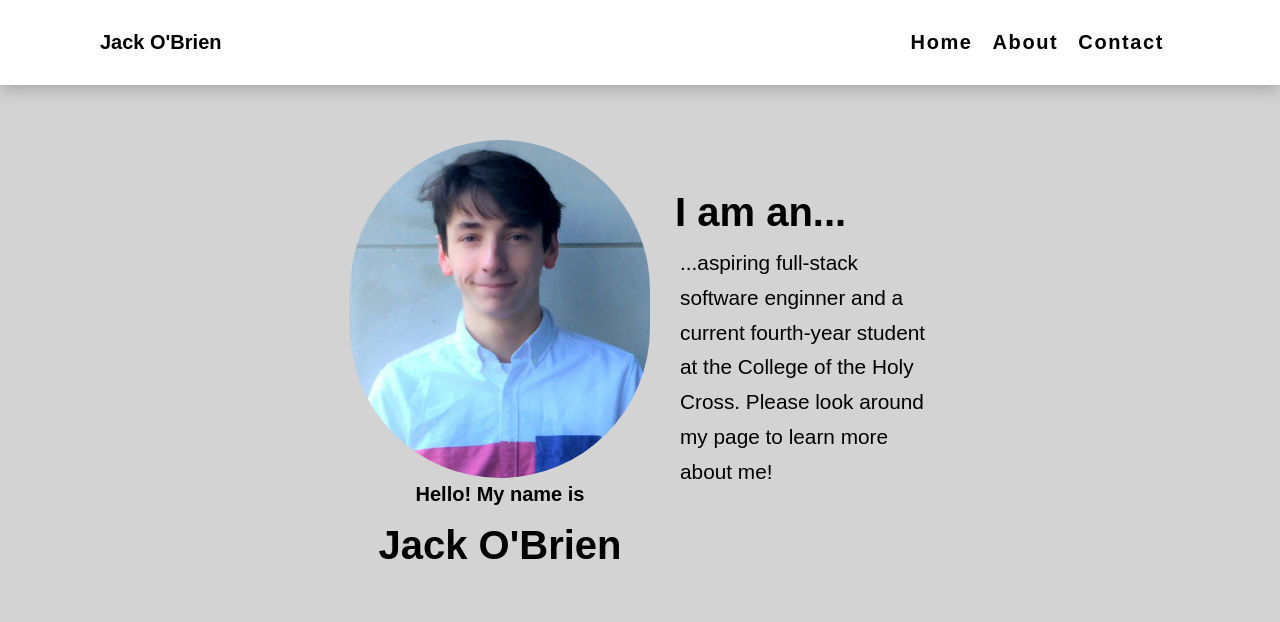
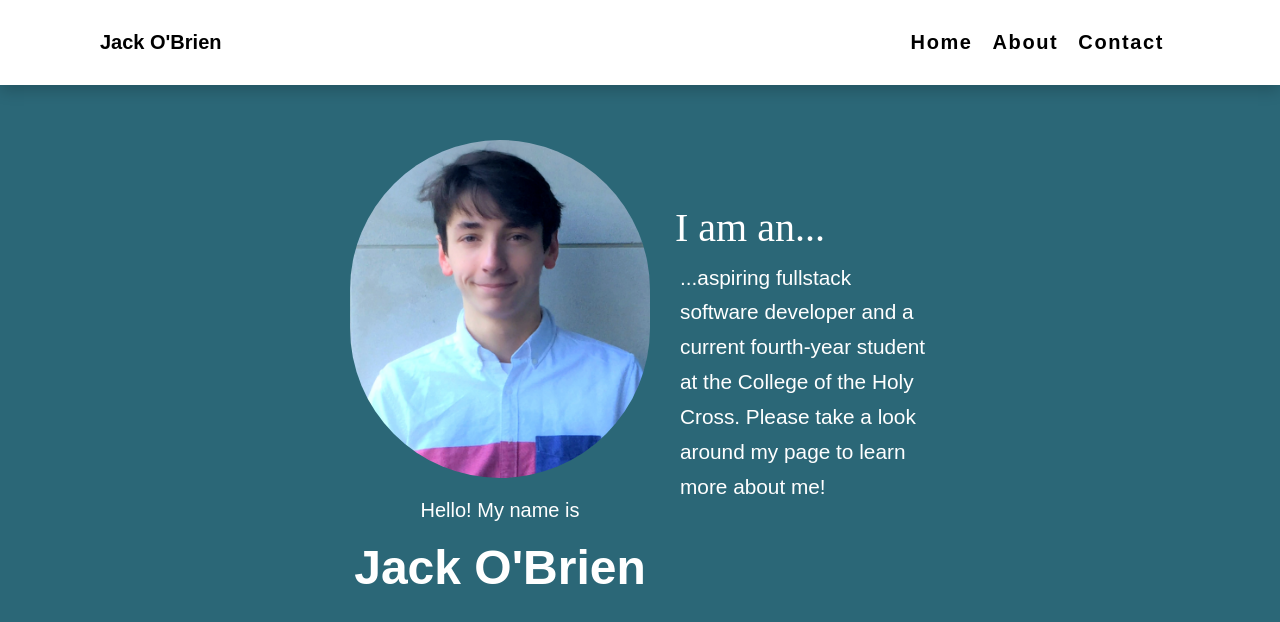
Before and after one commit to JackOBrien21/developer-website, a React (Create React App) app: page / in a window 1280 px wide. Shown: the top 622 px of the page. Built offline with nearby package versions, Linux system fonts and the light colour scheme.

Commit message:
added coloring

```diff
--- a/src/pages/About.js
+++ b/src/pages/About.js
@@ -10,7 +10,7 @@ export default function About() {
             <div className="about--left">
                 <div className="about--top--left">
                     <h3>About me</h3>
-                    <p className="about--text">My name is Jack O'Brien and I am a senior at the <a className="about--college" href="https://www.holycross.edu/">College of the Holy Cross</a> and an aspiring software-developer. I major in both Mathematics and Computer Science with a love for learning new things. I have a strong command over algorithmic concepts and data structures with languages such as Python and Java as well as a newfound passion for frontend development with HTML, CSS, JavaScript, and ReactJS. Not only do I like learning new concepts, I also love teaching others the skills that I know. Consequently, I became a Teaching Assistant/Grader for the Computer Science department at my college. I TA for both the intro CS class, Techniques of Programming which is taught in Java, and Data Structures which is taught in C++.</p>
+                    <p className="about--text">My name is Jack O'Brien and I am a senior at the <a className="about--college" href="https://www.holycross.edu/">College of the Holy Cross</a> and an aspiring fullstack software-developer. I major in both Mathematics and Computer Science with a love for learning new things. I have a strong command over algorithmic concepts and data structures with languages such as Python and Java as well as a newfound passion for frontend development with HTML, CSS, JavaScript, and ReactJS. Not only do I like learning new concepts, I also love teaching others the skills that I know. Consequently, I became a Teaching Assistant/Grader for the Computer Science department at my college. I TA for both the intro CS class, Techniques of Programming which is taught in Java, and Data Structures which is taught in C++.</p>
                         {/* passage about myself, TAing */}
                 </div>
 
--- a/src/pages/Contact.js
+++ b/src/pages/Contact.js
@@ -6,13 +6,12 @@ export default function Contact() {
         <div className="contact--container">
             <div className="contact--subheader">
                 <h1 className="contact--header">
-                    Contact me
+                    Say Hello!
                 </h1>
                 <div>
                     Email: <a href="mailto:jaobri23@g.holycross.edu" className="email--link">jaobri23@g.holycross.edu</a>
                 </div>
             </div>
-
             <div className="social--link--icons">
                 <h2 className="social--links--header">Social Links</h2>
                 <div className="list--social--icons">
--- a/src/pages/Home.js
+++ b/src/pages/Home.js
@@ -6,17 +6,20 @@ export default function Home() {
         <div className="home--container">
             <div className="home--picture--name">
                 <img className="profile-pic" src={myPic} alt="profilepic"/>
-                <div className="hello">Hello! My name is</div>
-                <div className="name">
-                    Jack O'Brien
+                <div className="text--under--profilepic">
+                    <div className="hello">Hello! My name is</div>
+                    <div className="name">
+                        Jack O'Brien
+                    </div>
                 </div>
+
             </div>
             <div className="home--intro">
                 <div className="home--intro--top">
                     I am an...
                 </div>
                 <div className="home--intro--text">
-                    ...aspiring full-stack software enginner and a current fourth-year student at the College of the Holy Cross. Please look around my page to learn more about me!
+                    ...aspiring fullstack software developer and a current fourth-year student at the College of the Holy Cross. Please take a look around my page to learn more about me!
                 </div>
             </div>
 
--- a/src/style.css
+++ b/src/style.css
@@ -30,6 +30,10 @@
     --clr-green-dark: hsl(125, 67%, 44%);
     --clr-green-light: hsl(125, 71%, 66%);
     --clr-black: #222;
+    --clr-dark-blue: #2b6777;
+    --clr-light-blue: #c8d8e4;
+    --clr-gray: #f2f2f2;
+    --clr-green: #52ab98;
     --transition: all 0.3s linear;
     --spacing: 0.1rem;
     --radius: 0.25rem;
@@ -95,11 +99,15 @@ ul {
 }
 
 html {
-    background-color: lightgray;
+    background-color: var(--clr-dark-blue);
     height: 100%;
+    color: white;
+    /* color: var(--clr-gray); */
 }
 
 h3 {
+    font-size: 26px;
+    color: #43d9b8;
     margin-bottom: 5px;
 }
 /* Navbar Component */
@@ -140,7 +148,6 @@ nav {
 
 .navbar--page {
     margin-left: 15px;
-    text-decoration: none;
     color: black;
 }
 
@@ -191,11 +198,19 @@ nav {
 }
 
 .hover-underline-animation {
+    color: #2b6777;
     text-decoration: none;
     letter-spacing: var(--spacing);
-    display: block;
-    transition: var(--transition);
+    transition: var(--transition),
 
+}
+
+.hover-underline-animation:hover {
+    opacity: .7;
+}
+
+.show--navbar--component .hover-underline-animation:hover {
+    margin-left: 5px;
 }
 @media screen and (max-width: 800px) {
     .hide--navbar--component .navbar--list--item {
@@ -298,13 +313,19 @@ nav {
     border-radius: 700px;
 }
 
+.text--under--profilepic {
+    margin-top: 16px;
+}
+
 .hello {
+    display: flex;
+    justify-content: center;
     font-size: 20px;
-    font-weight: 600;
+    font-weight: 500;
 }
 
 .name {
-    font-size: 40px;
+    font-size: 48px;
     font-weight: bold;
 }
 
@@ -314,7 +335,8 @@ nav {
 
 .home--intro--top {
     font-size: 40px;
-    font-weight: bold;
+    font-family: 'Oswald';
+    font-weight: 7009;
 }
 
 .home--intro--text {
@@ -333,6 +355,7 @@ nav {
 }
 
 .contact--header {
+    font-size: 42px;
     margin-bottom: 12px;
     display: flex;
 }
@@ -501,9 +524,11 @@ nav {
 }
 
 .about--college {
-    color: black;
+    color: rgb(255, 71, 255);
     transition: opacity .1s;
 }
+
+
 
 .about--college:hover {
     opacity: .7;
```
